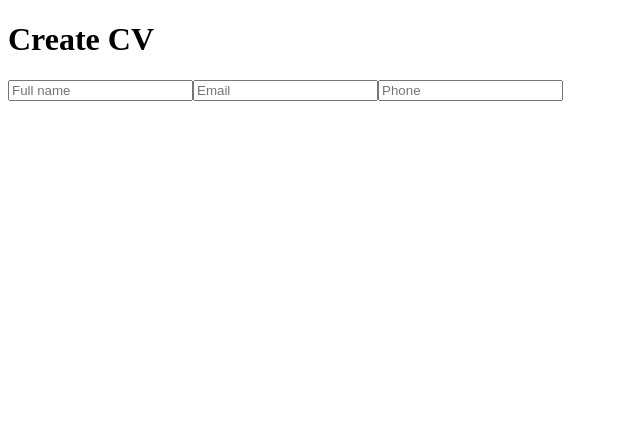
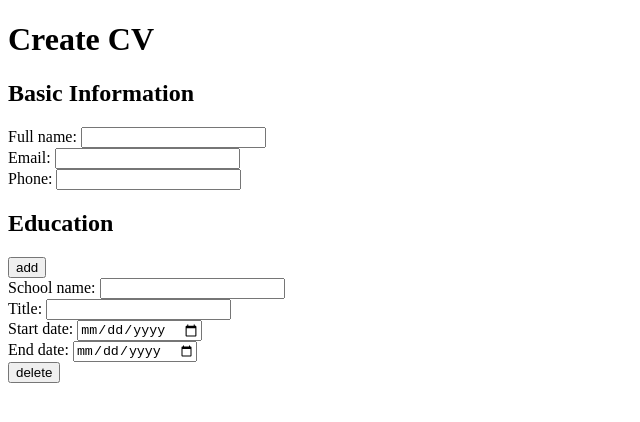
Before and after one commit to kuromika/cv-application, a React (Create React App) app: page / in a window 1280 px wide. Shown: the top 422 px of the page, without its empty margins (0-640 px from the left). Built offline with nearby package versions, Linux system fonts and the light colour scheme.

Commit message:
Create static EducationInfo component

```diff
--- a/src/App.js
+++ b/src/App.js
@@ -1,5 +1,6 @@
 import React, { Component } from "react";
 import BasicInfo from "./components/BasicInfo";
+import EducationInfo from "./components/EducationInfo";
 class App extends Component{
 
   constructor() {
@@ -30,7 +31,9 @@ class App extends Component{
         <h1>Create CV</h1>
         <BasicInfo
           cb={this.handleBasicChange}
-          />
+        />
+        <EducationInfo />
+
       </div>
     )
   }
--- a/src/components/BasicInfo.js
+++ b/src/components/BasicInfo.js
@@ -7,23 +7,24 @@ class BasicInfo extends Component {
     render() {
         return (
             <div>
+                <h2>Basic Information</h2>
                 <InfoInput
-                    placeholder="Full name"
                     cb={this.props.cb}
                     type="text"
-                    name = 'name'
+                    name='name'
+                    label= 'Full name: '
                 />
                 <InfoInput
-                    placeholder="Email"
                     cb={this.props.cb}
                     type="email"
-                    name = 'email'
+                    name='email'
+                    label= 'Email: '
                 />
                 <InfoInput
-                    placeholder="Phone"
                     cb={this.props.cb}
                     type="phone"
-                    name = 'phone'
+                    name='phone'
+                    label= 'Phone: '
                     />
             </div>
         );
--- /dev/null
+++ b/src/components/EducationInfo.js
@@ -0,0 +1,40 @@
+import React, { Component } from "react";
+import InfoInput from "./InfoInput";
+
+class EducationInfo extends Component{
+
+    render() {
+        return (
+            //callbacks are pending
+            <div>
+                <h2>Education</h2>
+                <button type="button"> add </button>
+                <div>
+                    <InfoInput
+                        name='school'
+                        label='School name: '
+                        type='text'
+                    />
+                    <InfoInput
+                        name='title'
+                        label='Title: '
+                        type="text"
+                    />
+                    <InfoInput
+                        name='start'
+                        label='Start date: '
+                        type='date'
+                    />
+                    <InfoInput
+                        name='end'
+                        label='End date: '
+                        type='date'
+                    />
+                    <button type="button"> delete </button>
+                </div>
+            </div>
+        )
+    }
+}
+
+export default EducationInfo;
--- a/src/components/InfoInput.js
+++ b/src/components/InfoInput.js
@@ -14,11 +14,15 @@ class InfoInput extends Component{
 
     render() {
         return (
-            <input type={this.props.type}
-                placeholder={this.props.placeholder}
-                onChange={this.handleInputChange}
-                name ={this.props.name}>
-            </input>
+
+            <div>
+                <label for={this.props.name}>{this.props.label}</label>
+                    <input type={this.props.type}
+                        onChange={this.handleInputChange}
+                        name={this.props.name}
+                        id={this.props.name}>
+                    </input>
+            </div>
         )
     }
 }
```
